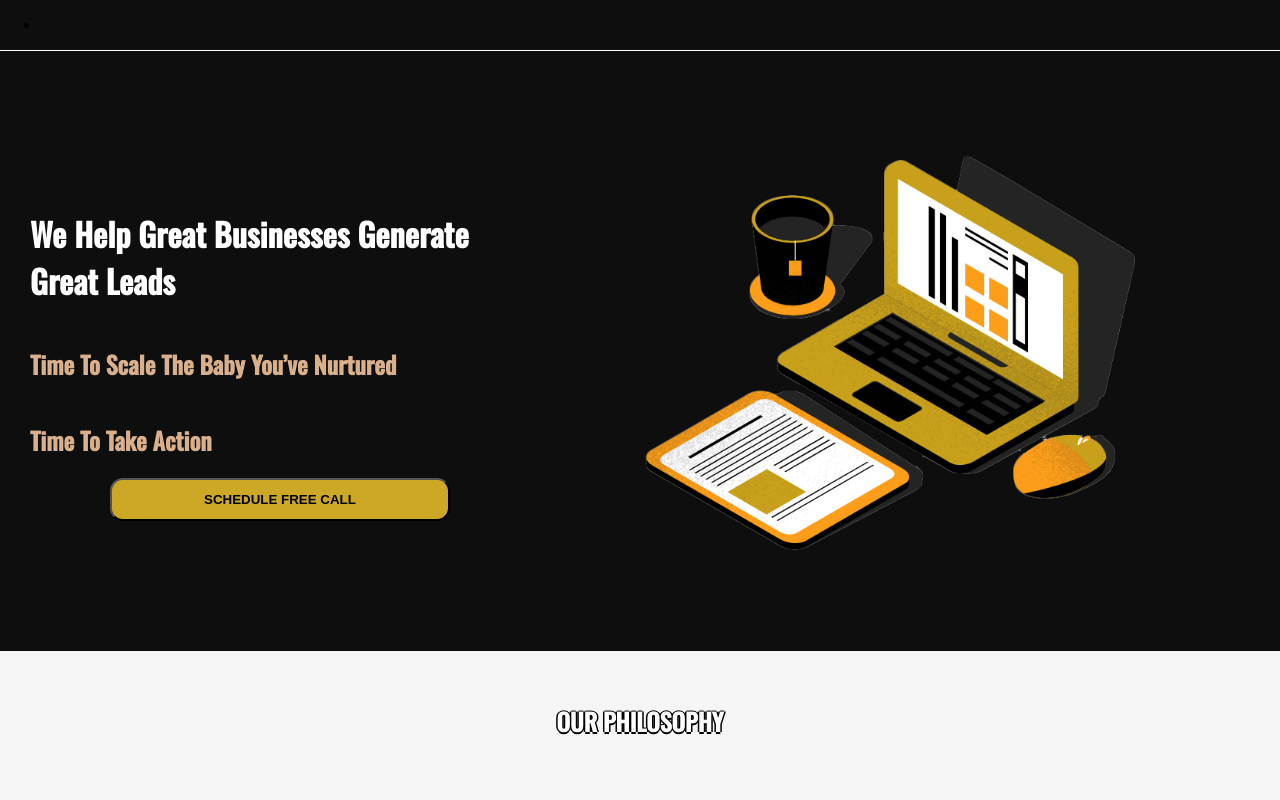
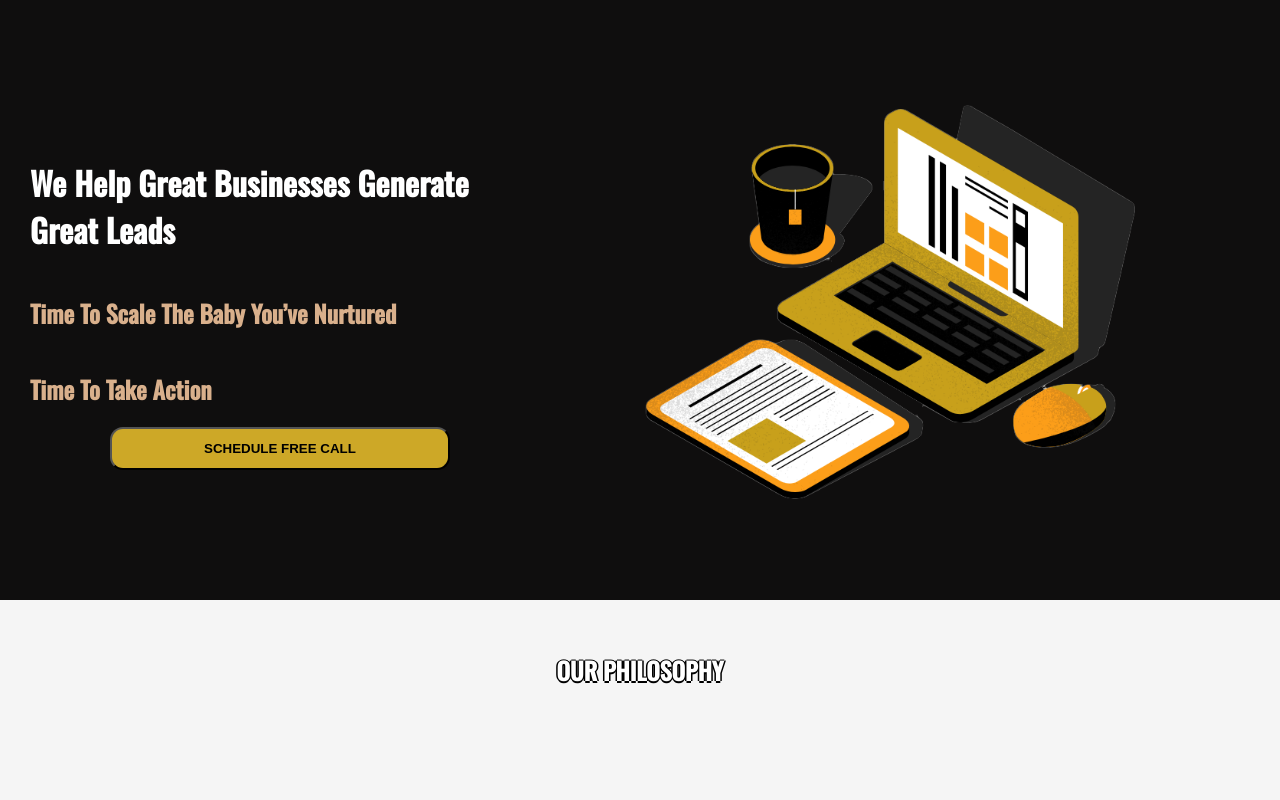
Before and after one commit to MonoKrate/website, a plain HTML site: page index.html in a window 1280 px wide. Shown: the top 800 px of the page. Drawn offline with nearby package versions, Linux system fonts and the light colour scheme; a script that the page names is missing.

Commit message:
Update index.html

```diff
--- a/index.html
+++ b/index.html
@@ -9,14 +9,6 @@
     <link rel="icon" type="image/x-icon" href="MK-Solutions-PNG.png">
 </head>
 <body>
-
-    <header>
-        <nav>
-            <ul>
-                <li></li>
-            </ul>
-        </nav>
-    </header>
 
     <main>
         <div class="section main-landing">
```
